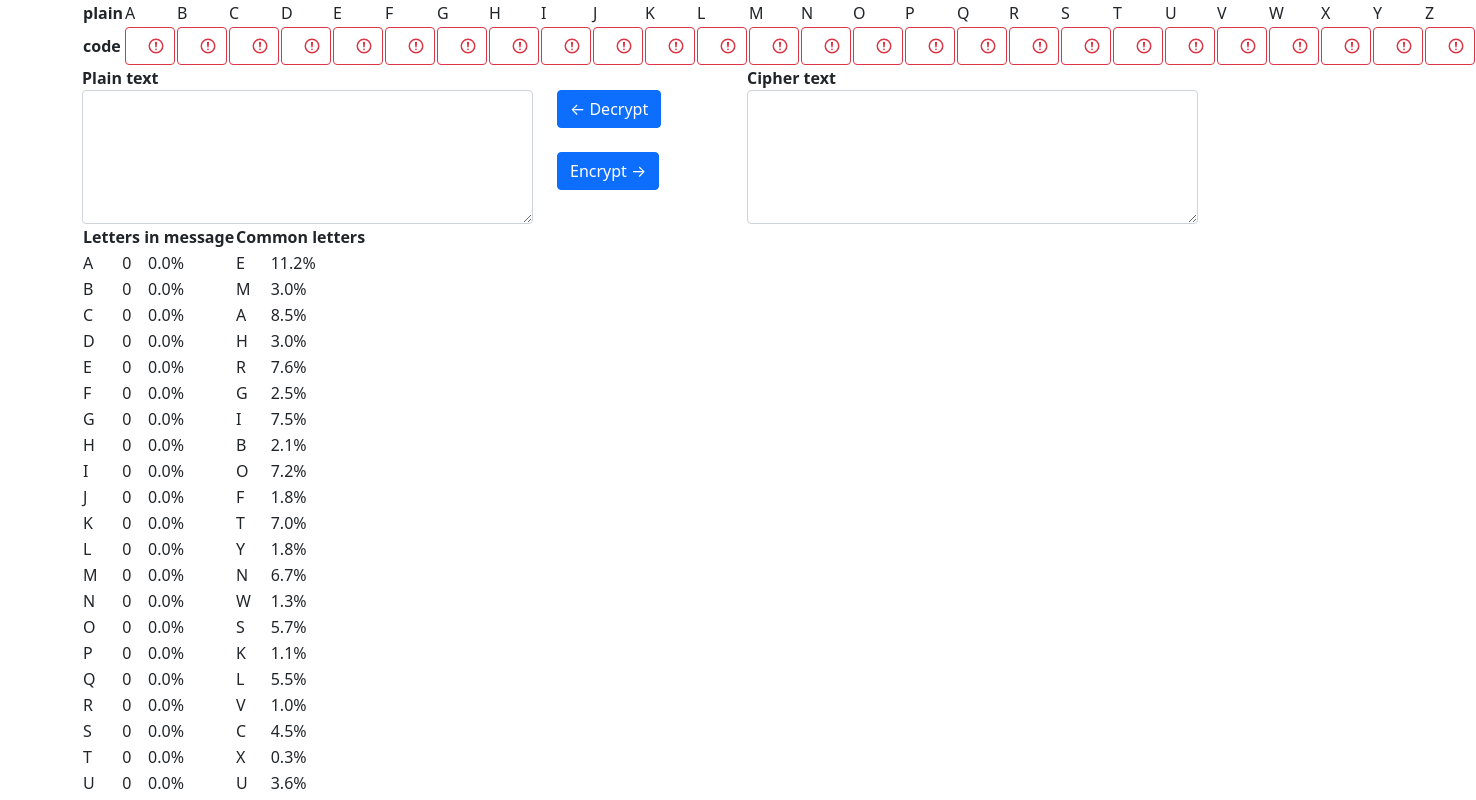
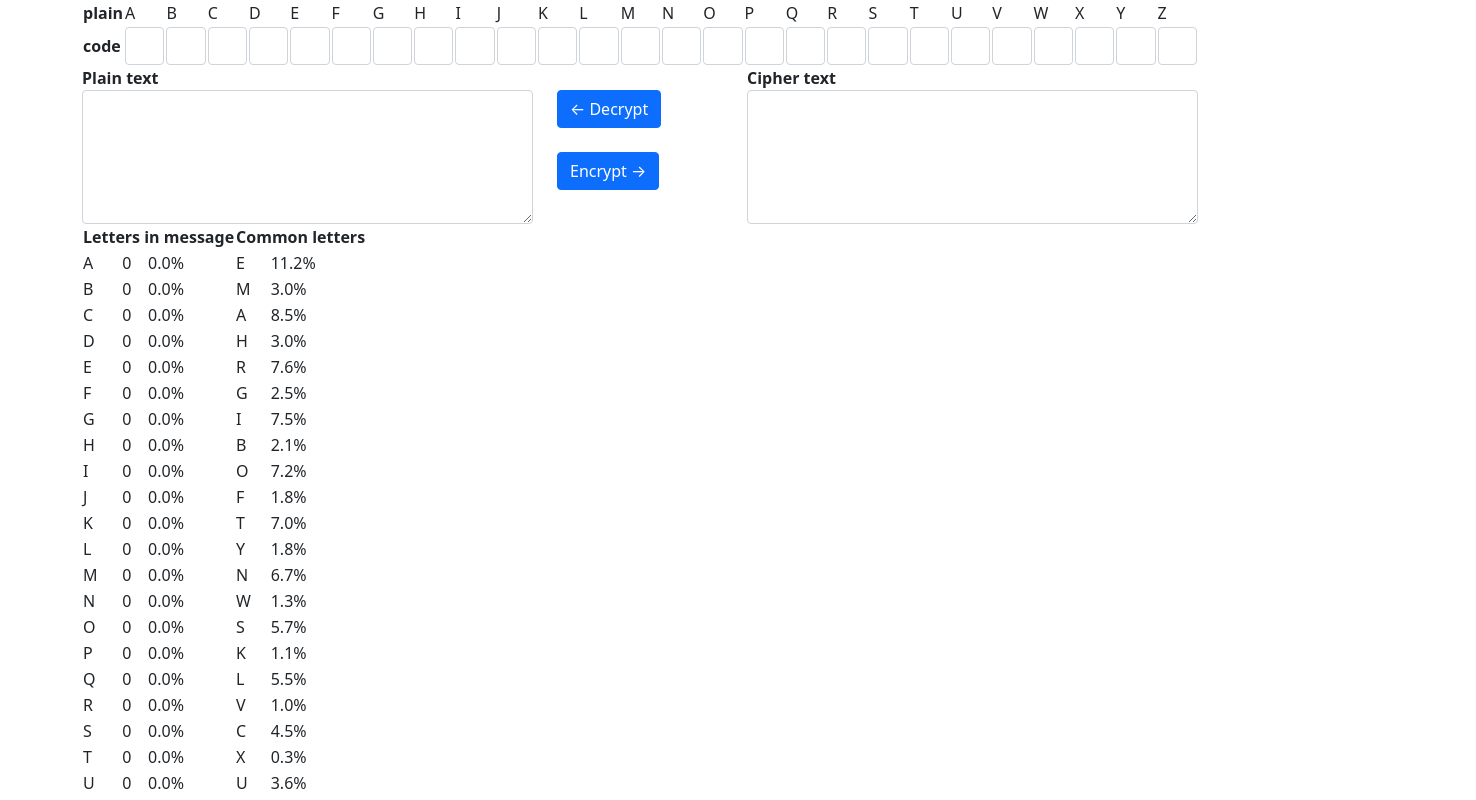
Before and after one commit to spraints/codes, a React (Create React App) app: page / in a window 1280 px wide. Shown: the top 800 px of the page, 1476 px wide, since content can reach past the window. Built offline with nearby package versions, Linux system fonts and the light colour scheme.

Commit message:
fix decryption!

```diff
--- a/src/App.tsx
+++ b/src/App.tsx
@@ -123,8 +123,7 @@ class Decrypt {
     for (const [plain, code] of Object.entries(data.code)) {
       reverseCode[code] = plain
     }
-    console.log(reverseCode)
-    const plainText = substitute(data.cipherText, data.code)
+    const plainText = substitute(data.cipherText, reverseCode)
     return { ...data, plainText }
   }
 }
--- a/src/views/SubstitutionCipherView.tsx
+++ b/src/views/SubstitutionCipherView.tsx
@@ -36,7 +36,7 @@ export default function SubstitutionCipherView(props: Props) {
           {ALPHABET.map((c) => [c, cipher.getCodeLetter(c)]).map(([c, x]) => (
             <td key={c}>
               <CodeLetter
-                conflict={seen[x] ? seen[x] > 1 : false}
+                conflict={x.length > 0 && seen[x] ? seen[x] > 1 : false}
                 code={x}
                 onChange={(newX) => setCodeLetter(c, newX)}
               />
```
